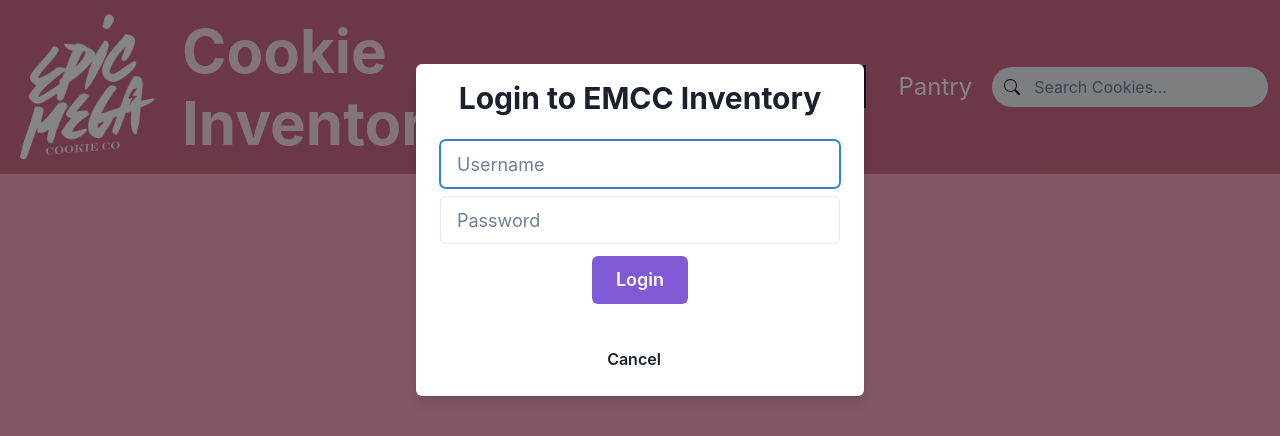
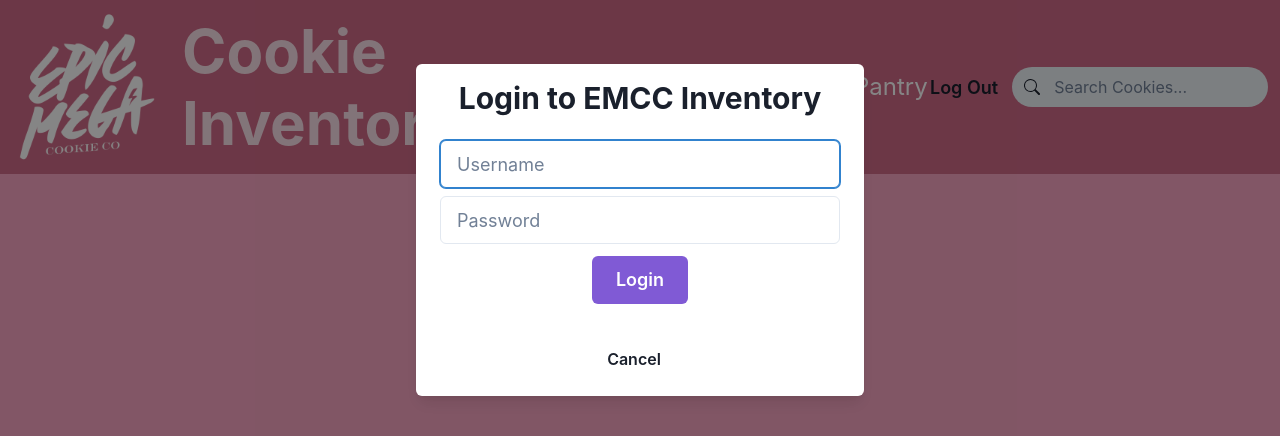
Before and after one commit to ericasiegel/emcc-inventory, a React (Vite) app in the folder client/: page / in a window 1280 px wide. Shown: the top 436 px of the page. Built offline with nearby package versions, Linux system fonts and the light colour scheme.

Commit message:
Added Logout button

```diff
--- a/client/src/components/NavBar.tsx
+++ b/client/src/components/NavBar.tsx
@@ -4,6 +4,7 @@ import logo from "../assets/emcc-logo-white_1024x1024.webp";
 import SearchInput from "./SearchInput";
 import { Box } from "@chakra-ui/react";
 import { Link } from "react-router-dom";
+import LogoutButton from "../userAuth/LogoutButton";
 
 const NavBar = () => {
   return (
@@ -32,6 +33,7 @@ const NavBar = () => {
           </Link>
           </HStack>
         </Box>
+        <LogoutButton />
         <SearchInput />
       </HStack>
     </Box>
--- /dev/null
+++ b/client/src/userAuth/LogoutButton.tsx
@@ -0,0 +1,11 @@
+import { Button } from "@chakra-ui/react";
+
+const LogoutButton = () => {
+  return (
+    <Button colorScheme="black" size="lg" variant="link">
+      Log Out
+    </Button>
+  );
+};
+
+export default LogoutButton;
```
